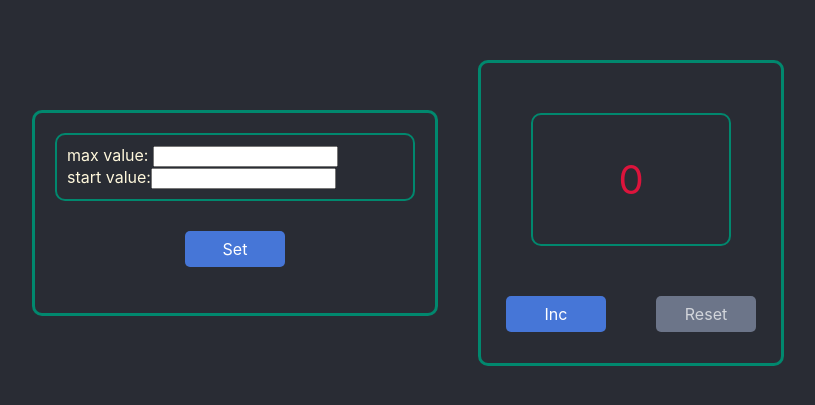
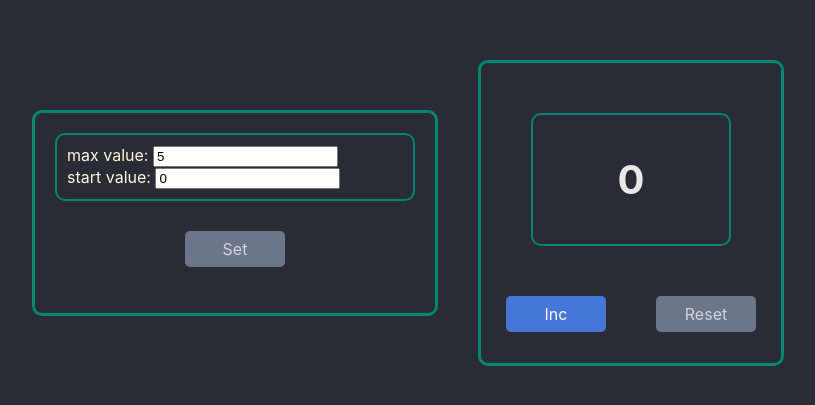
Before and after one commit to Aleksandr-mvp/Counter, a React (Create React App) app: page / in a window 1280 px wide. Shown: the part 187-592 px from the top of the page, without its empty margins (232-1047 px from the left). Built offline with nearby package versions, Linux system fonts and the light colour scheme.

Commit message:
added displaySet

```diff
--- a/src/App.tsx
+++ b/src/App.tsx
@@ -1,28 +1,84 @@
-import React, {useState} from 'react';
+import React, {ChangeEvent, useEffect, useState} from 'react';
 import './App.css';
 import {Scoreboard} from "./components/Scoreboard/Scoreboard";
 import {DisplaySet} from "./components/DisplaySett/DisplaySet";
 
 function App() {
-    let [count, setCount] = useState<number>(0)
+    const [count, setCount] = useState<number>(JSON.parse(localStorage.getItem('countValue') || '0'))
+    const [minValue, setMinValue] = useState<number>(JSON.parse(localStorage.getItem('minValue') || '0'))
+    const [maxValue, setMaxValue] = useState<number>(JSON.parse(localStorage.getItem('maxValue') || '5'))
+    const [errorInput, setErrorInput] = useState<boolean>(false)
+    const [disabledSetButton, setDisabledSetButton] = useState<boolean>(true)
+
+
+    useEffect(() => {
+        localStorage.setItem('countValue', JSON.stringify(count))
+    }, [count])
+
+    useEffect(() => {
+        localStorage.setItem('minValue', JSON.stringify(minValue))
+    }, [minValue])
+
+    useEffect(() => {
+        localStorage.setItem('maxValue', JSON.stringify(maxValue))
+    }, [maxValue])
+
+    useEffect(() => {
+        if (minValue < 0) {
+            setDisabledSetButton(true)
+            setErrorInput(!errorInput)
+        }
+    }, [minValue])
+
+    useEffect(() => {
+        if (maxValue === minValue) {
+            setDisabledSetButton(true)
+            setErrorInput(!errorInput)
+        }
+    }, [maxValue])
+
+    const setToLocalStorageHandler = () => {
+        setCount(minValue)
+        setDisabledSetButton(true)
+    }
+
+    const onChangeMinSetValue = (e: ChangeEvent<HTMLInputElement>) => {
+        setMinValue(e.currentTarget.valueAsNumber)
+        setDisabledSetButton(false)
+
+    }
+
+    const onChangeMaxSetValue = (e: ChangeEvent<HTMLInputElement>) => {
+        setMaxValue(e.currentTarget.valueAsNumber)
+        setDisabledSetButton(false)
+    }
+
+
 
     const addCount = () => {
-        if (count < 5) {
+        if (count !== maxValue) {
             setCount(count + 1)
         }
     }
-
     const resetCount = () => {
-        setCount(0)
+        setCount(minValue)
     }
 
-        return (
-            <div className="App">
-                <DisplaySet/>
-                <Scoreboard addCount={addCount} resetCount={resetCount} count={count}/>
-            </div>
-        )
 
 
+
+    return (
+        <div className="App">
+            <DisplaySet onClick={setToLocalStorageHandler} minValue={minValue}
+                        maxValue={maxValue} onChangeMin={onChangeMinSetValue}
+                        onChangeMax={onChangeMaxSetValue}
+                        errorInput={errorInput}
+                        disabled={disabledSetButton}
+            />
+            <Scoreboard addCount={addCount} resetCount={resetCount}
+                        count={count} minValue={minValue} maxValue={maxValue}/>
+        </div>
+    )
 }
+
 export default App;
--- a/src/components/DisplaySett/DisplaySet.module.css
+++ b/src/components/DisplaySett/DisplaySet.module.css
@@ -19,3 +19,8 @@
     justify-content: space-around;
     padding-top: 10px;
 }
+
+.error {
+    border: 1px solid crimson;
+    background-color: #fc9e9e;
+}
--- a/src/components/DisplaySett/DisplaySet.tsx
+++ b/src/components/DisplaySett/DisplaySet.tsx
@@ -1,21 +1,41 @@
-import React from 'react';
+import React, {ChangeEvent} from 'react';
 import s from './DisplaySet.module.css'
 import {SuperButton} from "../SuperButton/SuperButton";
 
-export const DisplaySet = () => {
+type DisplaySetPropsType = {
+    minValue: number
+    maxValue: number
+    errorInput: boolean
+    onClick: () => void
+    onChangeMin: (e: ChangeEvent<HTMLInputElement>) => void
+    onChangeMax: (e: ChangeEvent<HTMLInputElement>) => void
+    disabled: boolean
+}
+
+export const DisplaySet = (props: DisplaySetPropsType) => {
+
+
     return (
         <div className={s.container}>
             <div className={s.subscoreboard}>
                 <div>
-                    max value: <input type="number"/>
+                    max value: <input type="number"
+                                      value={props.maxValue}
+                                      onChange={props.onChangeMax}
+                                      className={props.errorInput ? s.error : ''}
+                />
                 </div>
                 <div>
-                    start value:<input type="number"/>
+                    start value: <input type="number"
+                                        value={props.minValue}
+                                        onChange={props.onChangeMin}
+                                        className={props.errorInput ? s.error : ''}
+                />
                 </div>
             </div>
             <div className={s.subscoreboardSmall}>
                 <div className={s.button}>
-                    <SuperButton title={'Set'}/>
+                    <SuperButton  title={'Set'} onClick={props.onClick} disabled={props.disabled}/>
                 </div>
             </div>
         </div>
--- a/src/components/Scoreboard/Scoreboard.module.css
+++ b/src/components/Scoreboard/Scoreboard.module.css
@@ -6,6 +6,7 @@
 }
 
 .container .scoreboard {
+    font-weight: bold;
     font-size: 40px;
     border:2px solid #01886e;
     border-radius: 10px;
@@ -14,10 +15,23 @@
     align-items: center;
     padding: 40px;
     margin: 50px;
-    color:crimson;
+    color: #eae9e9;
 }
 
 .buttons {
     display: flex;
     justify-content: space-around;
 }
+
+.colorCount {
+    color:crimson;
+    font-weight: bold;
+    font-size: 40px;
+    border:2px solid #01886e;
+    border-radius: 10px;
+    display: flex;
+    justify-content: center;
+    align-items: center;
+    padding: 40px;
+    margin: 50px;
+}
--- a/src/components/Scoreboard/Scoreboard.tsx
+++ b/src/components/Scoreboard/Scoreboard.tsx
@@ -4,20 +4,22 @@ import {SuperButton} from "../SuperButton/SuperButton";
 
 type ScoreboardType = {
     count: number
+    minValue: number
+    maxValue: number
     addCount: () => void
     resetCount: () => void
 }
 
-export const Scoreboard = ({count, addCount, resetCount, ...props}: ScoreboardType) => {
+export const Scoreboard = ({count, minValue, maxValue, addCount, resetCount, ...props}: ScoreboardType) => {
 
     return (
         <div className={s.container}>
-            <div className={s.scoreboard}>
+            <div className={count === maxValue ? s.colorCount : s.scoreboard}>
                 {count}
             </div>
             <div className={s.buttons}>
-                <SuperButton disabled={count === 5} onClick={addCount} title={"Inc"}/>
-                <SuperButton disabled={count === 0} onClick={resetCount} title={"Reset"}/>
+                <SuperButton disabled={count === maxValue} onClick={addCount} title={"Inc"}/>
+                <SuperButton disabled={count === minValue} onClick={resetCount} title={"Reset"}/>
             </div>
         </div>
     )
--- a/src/components/SuperButton/SuperButton.tsx
+++ b/src/components/SuperButton/SuperButton.tsx
@@ -4,7 +4,7 @@ import s from './SuperButton.module.css'
 type ButtonPropsType = {
     disabled?: boolean
     title: string
-    onClick?: () => void
+    onClick: () => void
 }
 
 export const SuperButton = (props: ButtonPropsType) => {
```
